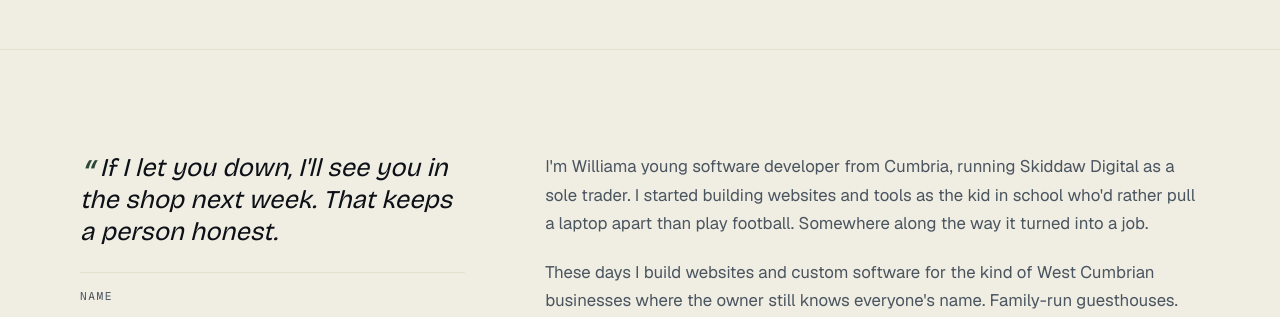
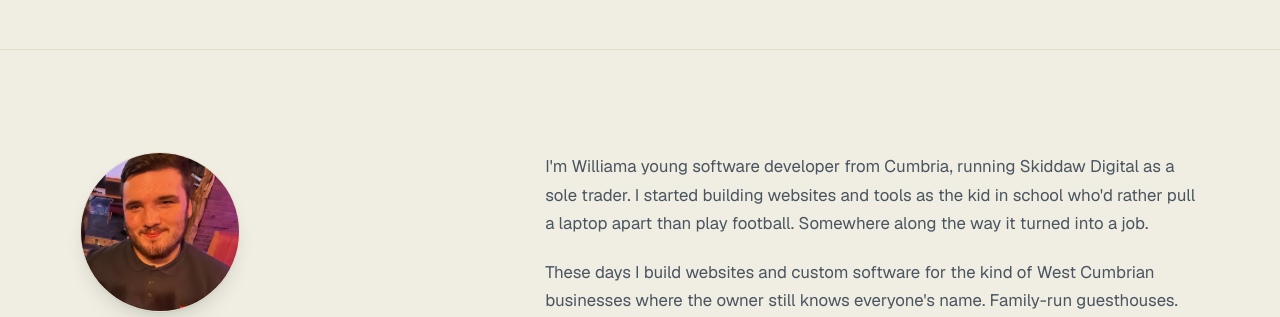
Before and after one commit to Hladenz/hladenz.github.io, a plain HTML site: page about.html in a window 1280 px wide. Shown: the part 456-773 px from the top of the page. Drawn offline with nearby package versions, Linux system fonts and the light colour scheme.

Commit message:
Add portrait to About page
Co-Authored-By: Claude Opus 4.7 (1M context) <noreply@anthropic.com>

```diff
--- a/about.html
+++ b/about.html
@@ -65,6 +65,9 @@
 
           <aside class="about-side">
             <div class="sticky">
+              <figure class="portrait">
+                <img src="william.jpg" alt="William, founder of Skiddaw Digital" width="288" height="288" loading="lazy" />
+              </figure>
               <p class="pull-quote">
                 If I let you down, I'll see you in the shop next week.
                 That keeps a person honest.
--- a/styles.css
+++ b/styles.css
@@ -1071,6 +1071,24 @@ footer {
   gap: 1.5rem;
 }
 
+.about-side .portrait {
+  margin: 0 0 0.25rem;
+  width: 160px;
+  height: 160px;
+  border-radius: 50%;
+  overflow: hidden;
+  border: 1px solid var(--stone-200);
+  box-shadow: 0 1px 0 rgba(13, 17, 23, 0.04), 0 12px 28px -18px rgba(31, 51, 40, 0.45);
+  background: var(--stone-200);
+}
+
+.about-side .portrait img {
+  width: 100%;
+  height: 100%;
+  object-fit: cover;
+  display: block;
+}
+
 .about-side .pull-quote {
   font-family: var(--display);
   font-style: italic;
```
Also changed, not shown: william.jpg (added).
